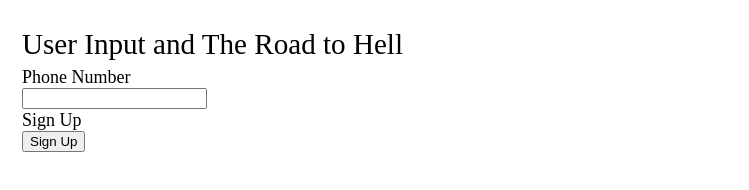
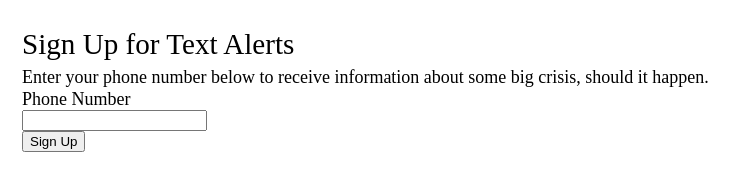
Before and after one commit to itmd-362-2019/demos, a plain HTML site: page index.html in a window 1280 px wide. Shown: the whole page, without its empty margins (0-749 px from the left). Drawn offline with Linux system fonts and the light colour scheme.

Commit message:
Clean up and professionalize form HTML

```diff
--- a/index.html
+++ b/index.html
@@ -8,14 +8,15 @@
 </head>
 <body>
   <main id="content">
-    <h1>User Input and The Road to Hell</h1>
+    <h1>Sign Up for Text Alerts</h1>
+    <p>
+      Enter your phone number below to receive information about some big crisis, should it happen.
+    </p>
     <form id="phonelist" action="#null" method="get">
       <label for="telephone">Phone Number</label>
       <input type="tel" name="telephone" id="telephone" />
-      <label for="signup">Sign Up</label>
       <input type="submit" name="signup" id="signup" value="Sign Up" />
     </form>
-
   </main>
 <script src="site.js"></script>
 </body>
```
